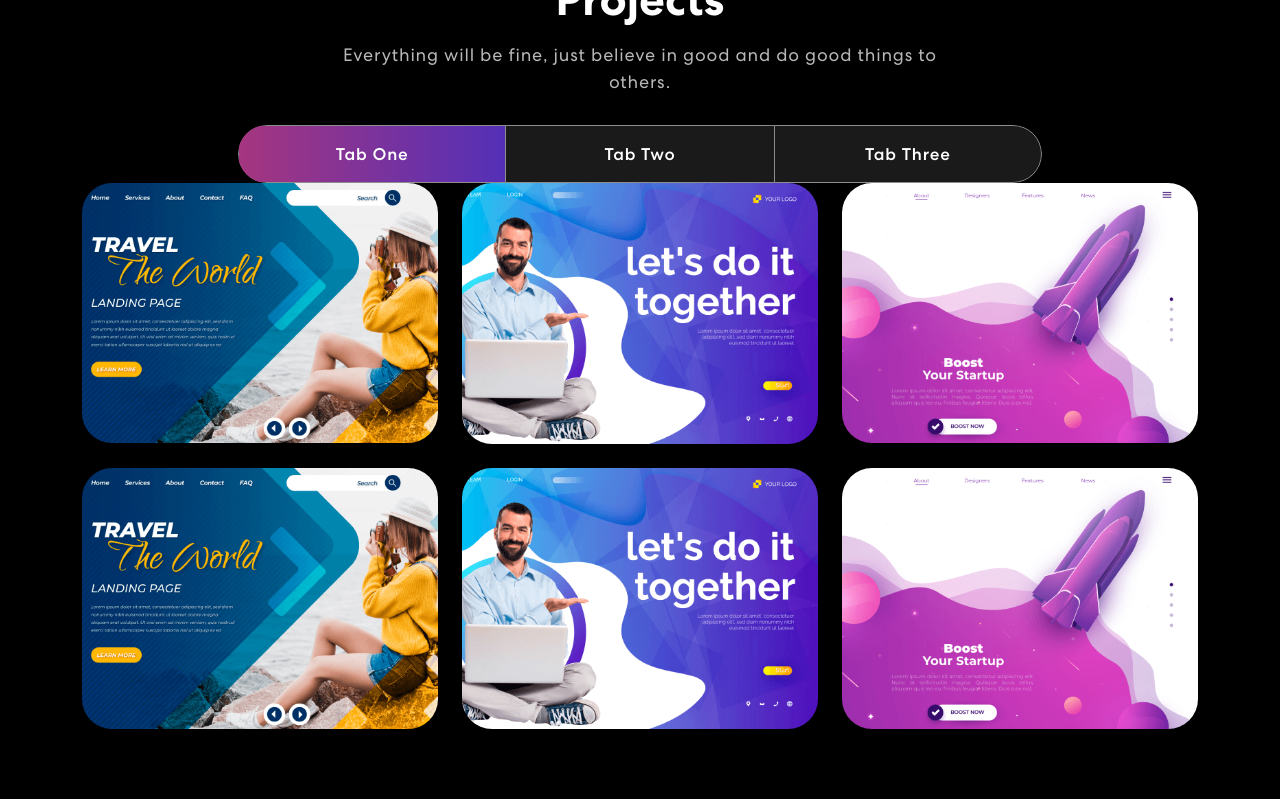
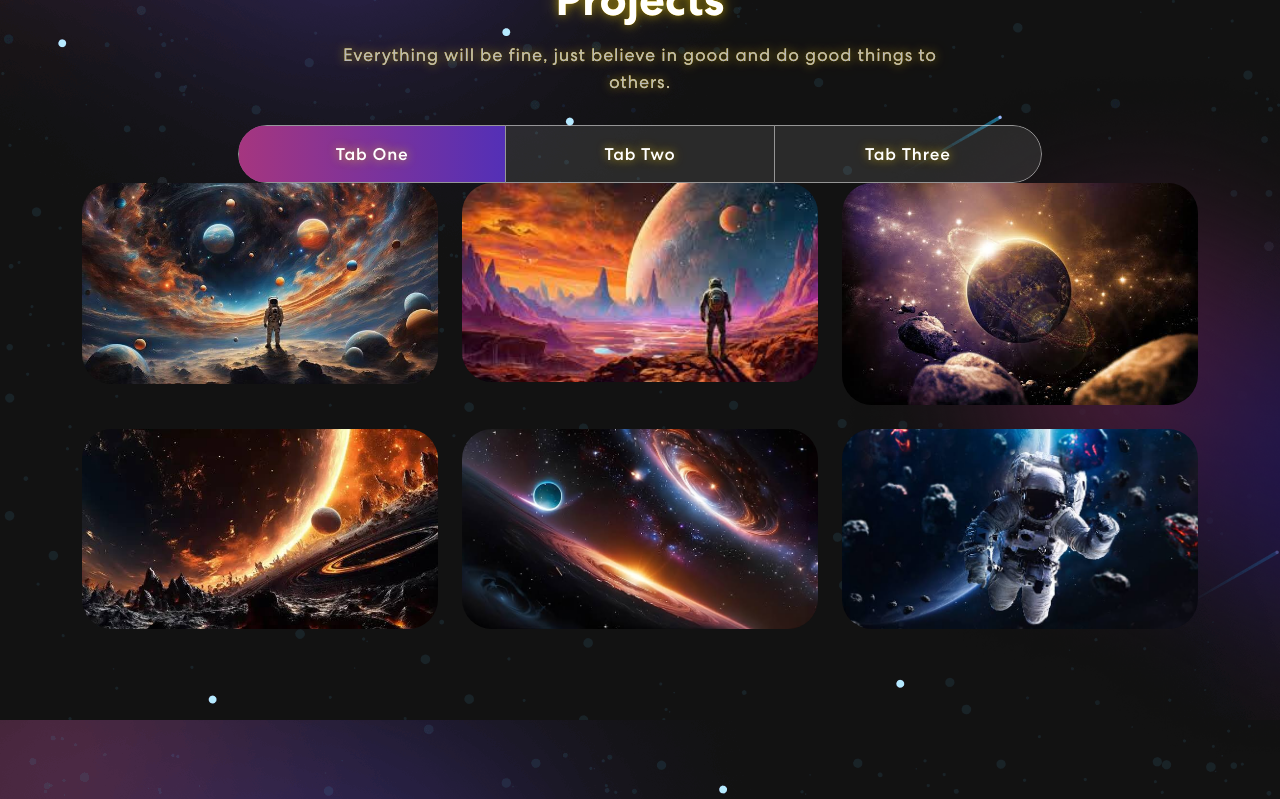
Before and after one commit to ifnino/youtube, a React (Create React App) app: page / in a window 1280 px wide. Shown: the part 1440-2239 px from the top of the page. Built offline with nearby package versions, Linux system fonts and the light colour scheme.

Commit message:
Update Projects.js

```diff
--- a/src/components/Projects.js
+++ b/src/components/Projects.js
@@ -1,9 +1,13 @@
 import { Col, Container, Nav, Row, Tab } from "react-bootstrap";
-import projImg1 from "../assets/img/project-img1.png";
-import projImg2 from "../assets/img/project-img2.png";
-import projImg3 from "../assets/img/project-img3.png";
+import projImg1 from "../assets/img/images (7).jpeg";
+import projImg2 from "../assets/img/images (8).jpeg";
+import projImg3 from "../assets/img/images (9).jpeg";
+import projImg4 from "../assets/img/images (10).jpeg";
+import projImg5 from "../assets/img/images (11).jpeg";
+import projImg6 from "../assets/img/images (132).jpeg";
 import { ProjectCaerd } from "./ProjectCard";
 import colorSharp2 from "../assets/img/color-sharp2.png";
+import './project.css'
 
 export const Projects = () => {
     const projects = [
@@ -25,17 +29,17 @@ export const Projects = () => {
         {
             title: "Business Startup",
             description: "Design & Development",
-            imgUrl: projImg1,
+            imgUrl: projImg4,
         },
         {
             title: "Business Startup",
             description: "Design & Development",
-            imgUrl: projImg2,
+            imgUrl: projImg5,
         },
         {
             title: "Business Startup",
             description: "Design & Development",
-            imgUrl: projImg3,
+            imgUrl: projImg6,
         },
     ];
 
@@ -49,13 +53,13 @@ export const Projects = () => {
                         <Tab.Container id="projects-tabs" defaultActiveKey="first">
                             <Nav variant="pills">
                                 <Nav.Item>
-                                    <Nav.Link eventKey="first">Tab One</Nav.Link>
+                                    <Nav.Link className="f1" eventKey="first">Tab One</Nav.Link>
                                 </Nav.Item>
                                 <Nav.Item>
-                                    <Nav.Link eventKey="second">Tab Two</Nav.Link>
+                                    <Nav.Link className="f1" eventKey="second">Tab Two</Nav.Link>
                                 </Nav.Item>
                                 <Nav.Item>
-                                    <Nav.Link eventKey="third">Tab Three</Nav.Link>
+                                    <Nav.Link className="f1" eventKey="third">Tab Three</Nav.Link>
                                 </Nav.Item>
                             </Nav>
                             <Tab.Content>
```
